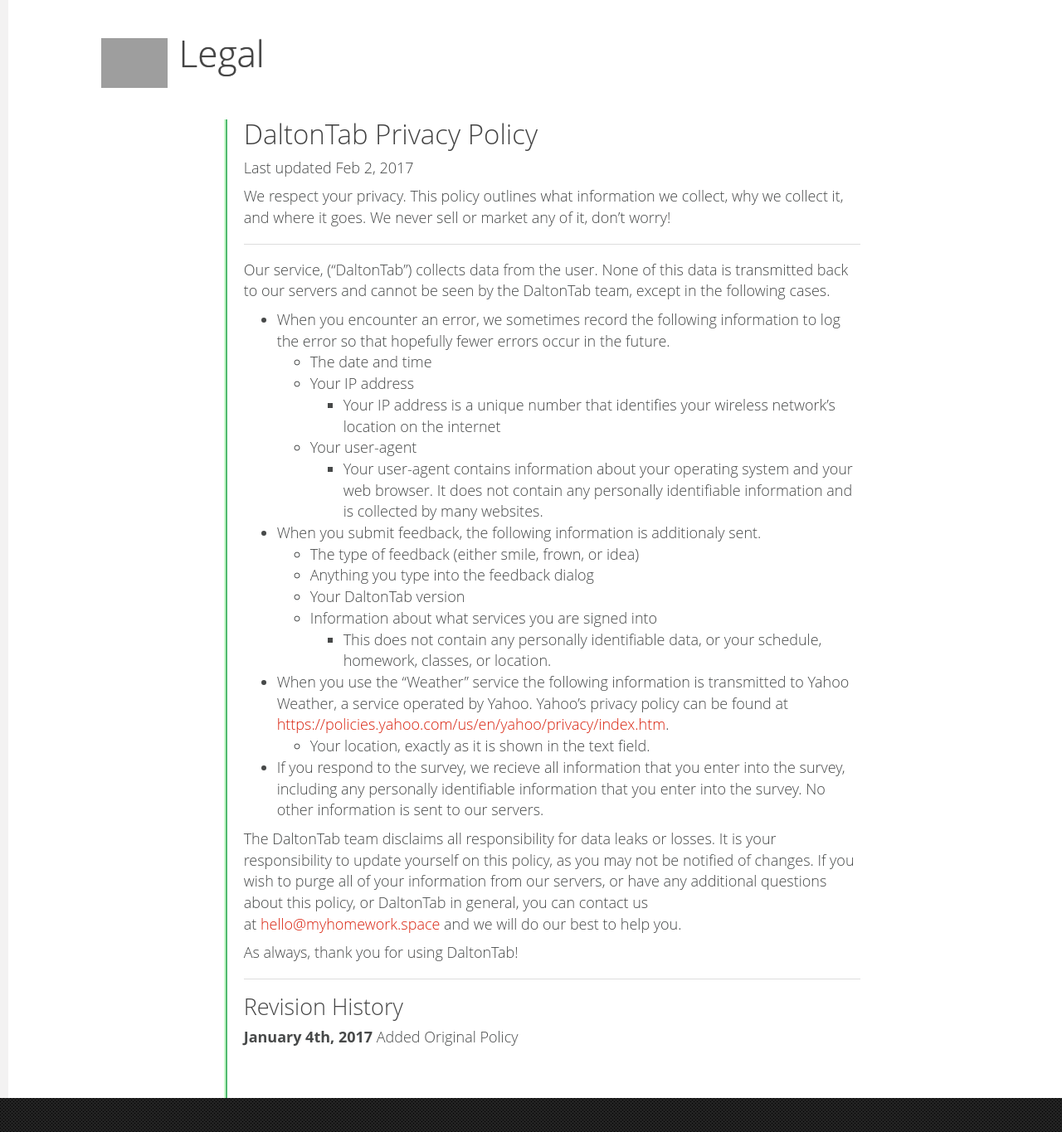
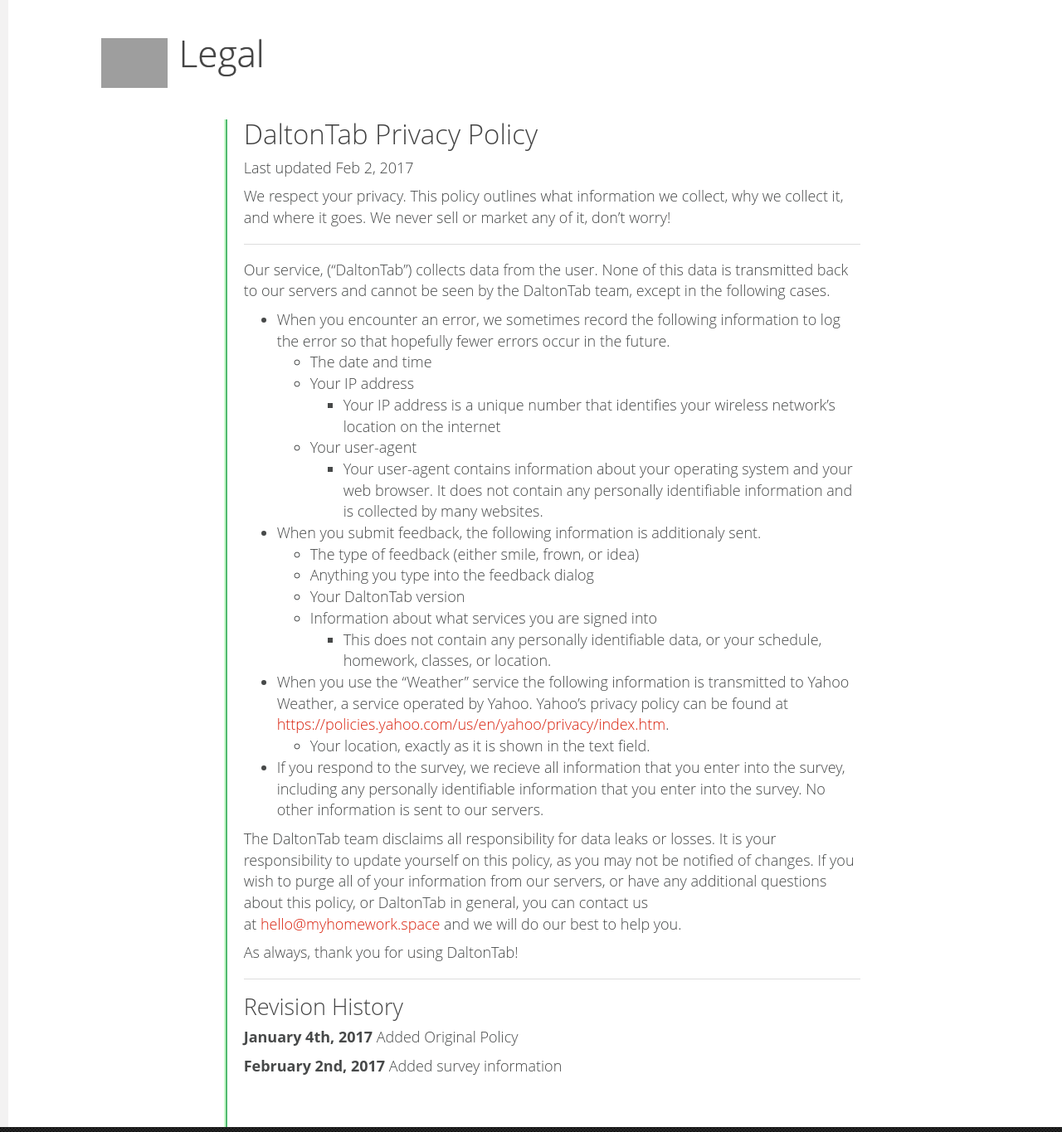
Before and after one commit to MyHomeworkSpace/PrivacyPolicy, a Jekyll site: the page built from _posts/2017-02-02-daltontabprivacy.md, in a window 1280 px wide. Shown: the whole page at 83% size. Built offline with Jekyll 4.4.1, drawn with Linux system fonts in a browser that asks for light colours; before the commit the page ends 1331 px from its top, so only the background shows below that; grey boxes are pictures that could not be loaded.

Commit message:
Survey information

```diff
--- a/_posts/2017-02-02-daltontabprivacy.md
+++ b/_posts/2017-02-02-daltontabprivacy.md
@@ -35,3 +35,6 @@
 
 **January 4th, 2017**
 Added Original Policy
+
+**February 2nd, 2017**
+Added survey information
```
